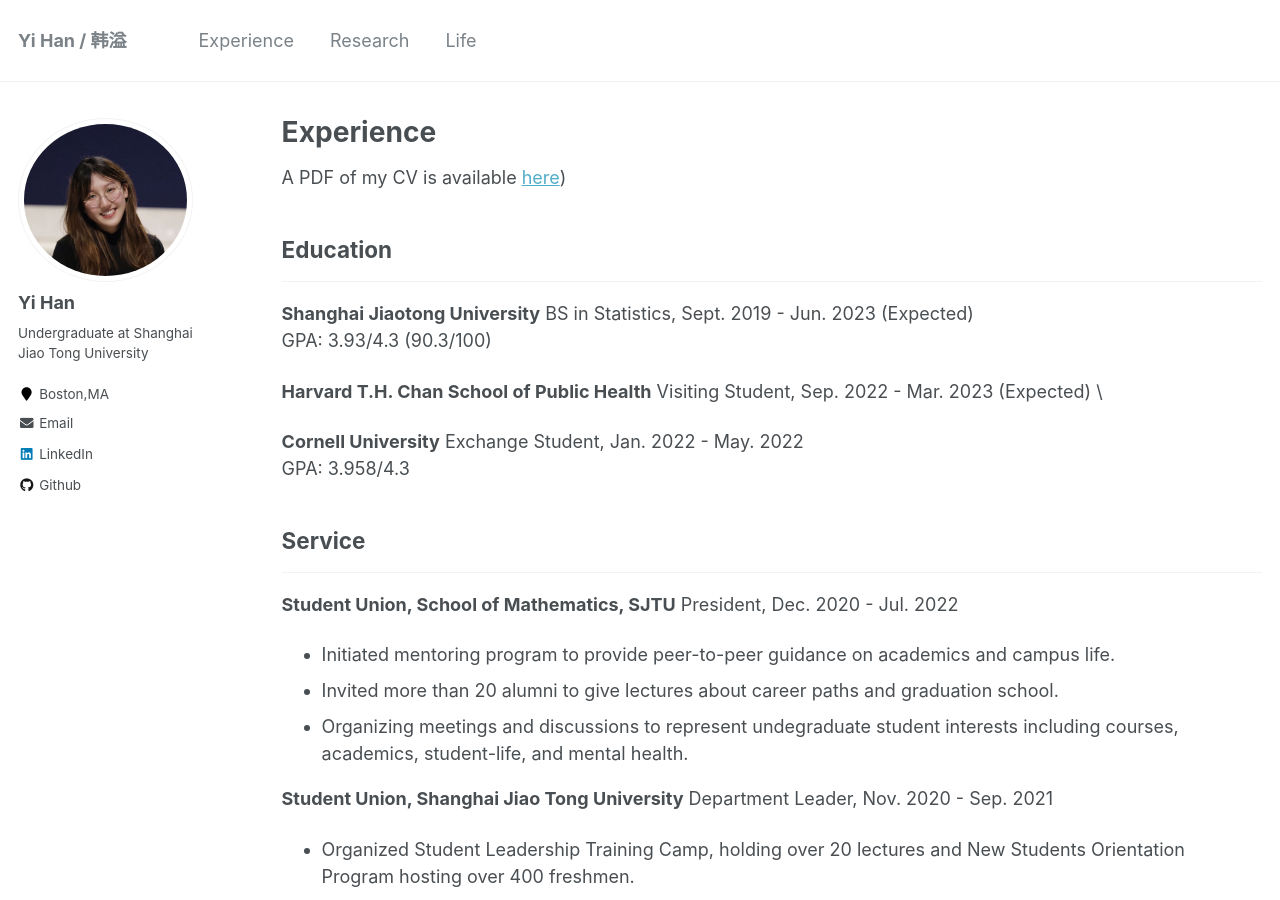
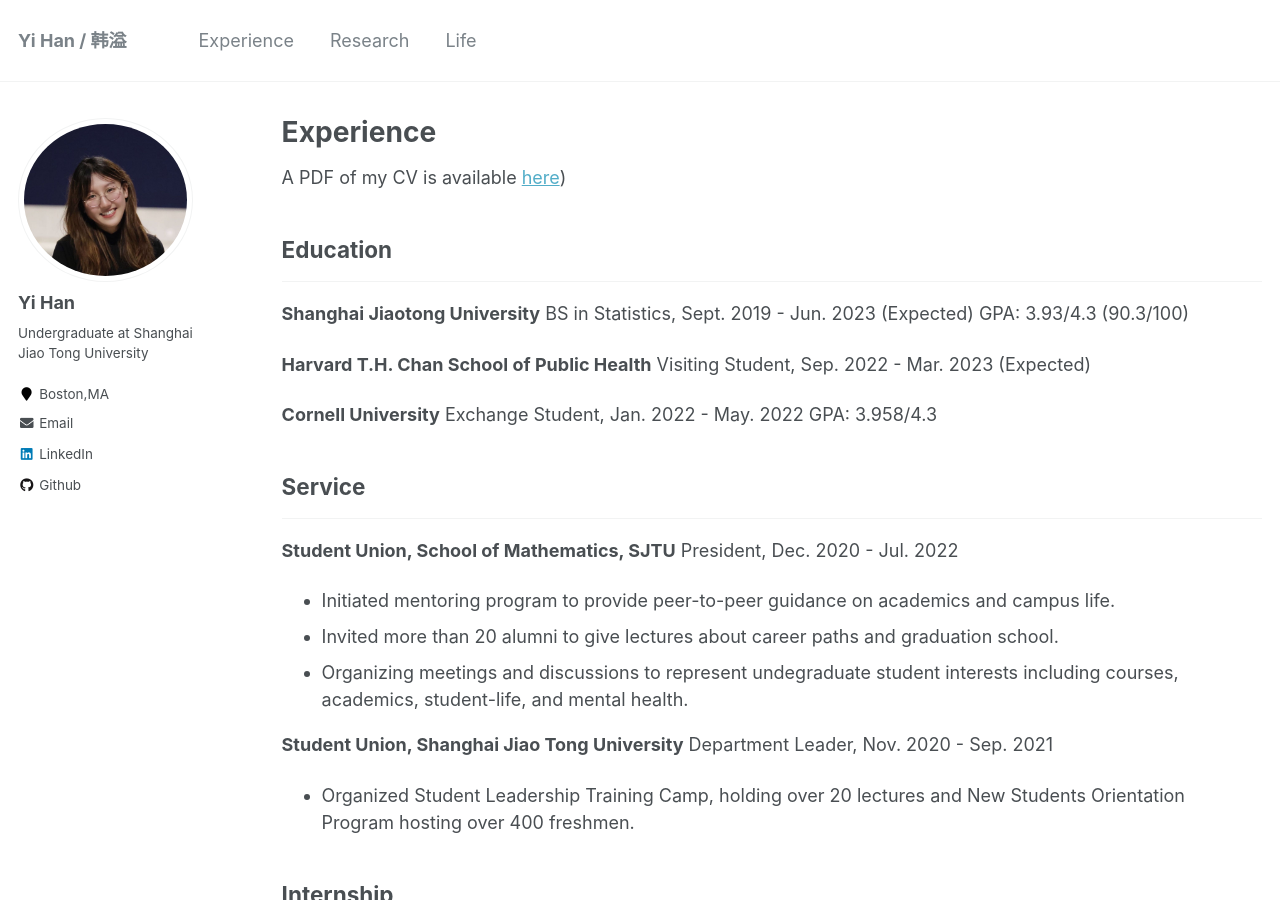
Before and after one commit to yiiihan/yiiihan.github.io, a Jekyll site: the page built from _pages/experience.md, in a window 1280 px wide and 900 px high. Built offline with Jekyll 4.4.1, drawn with Linux system fonts in a browser that asks for light colours.

```diff
--- a/_pages/experience.md
+++ b/_pages/experience.md
@@ -13,14 +13,14 @@ A PDF of my CV is available [here](http://yiiihan.github.io/files/CV_YiHan_1026.
 ## Education
 ---
 **Shanghai Jiaotong University**
-BS in Statistics, Sept. 2019 - Jun. 2023 (Expected) \\
+BS in Statistics, Sept. 2019 - Jun. 2023 (Expected)
 GPA: 3.93/4.3 (90.3/100)
 
 **Harvard T.H. Chan School of Public Health**
-Visiting Student, Sep. 2022 - Mar. 2023 (Expected) \\
+Visiting Student, Sep. 2022 - Mar. 2023 (Expected)
 
 **Cornell University**
-Exchange Student, Jan. 2022 - May. 2022 \\
+Exchange Student, Jan. 2022 - May. 2022
 GPA: 3.958/4.3
 
 
```
